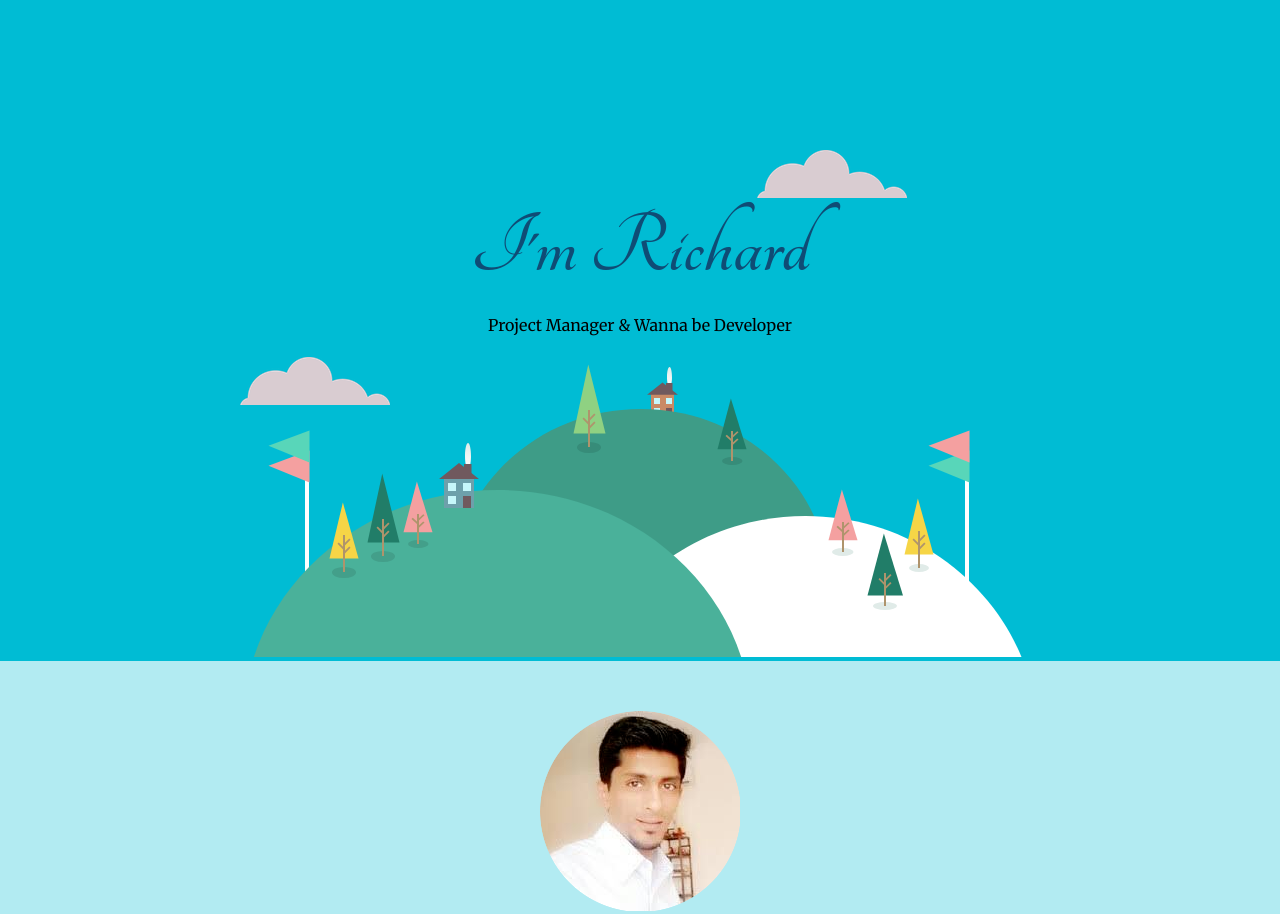
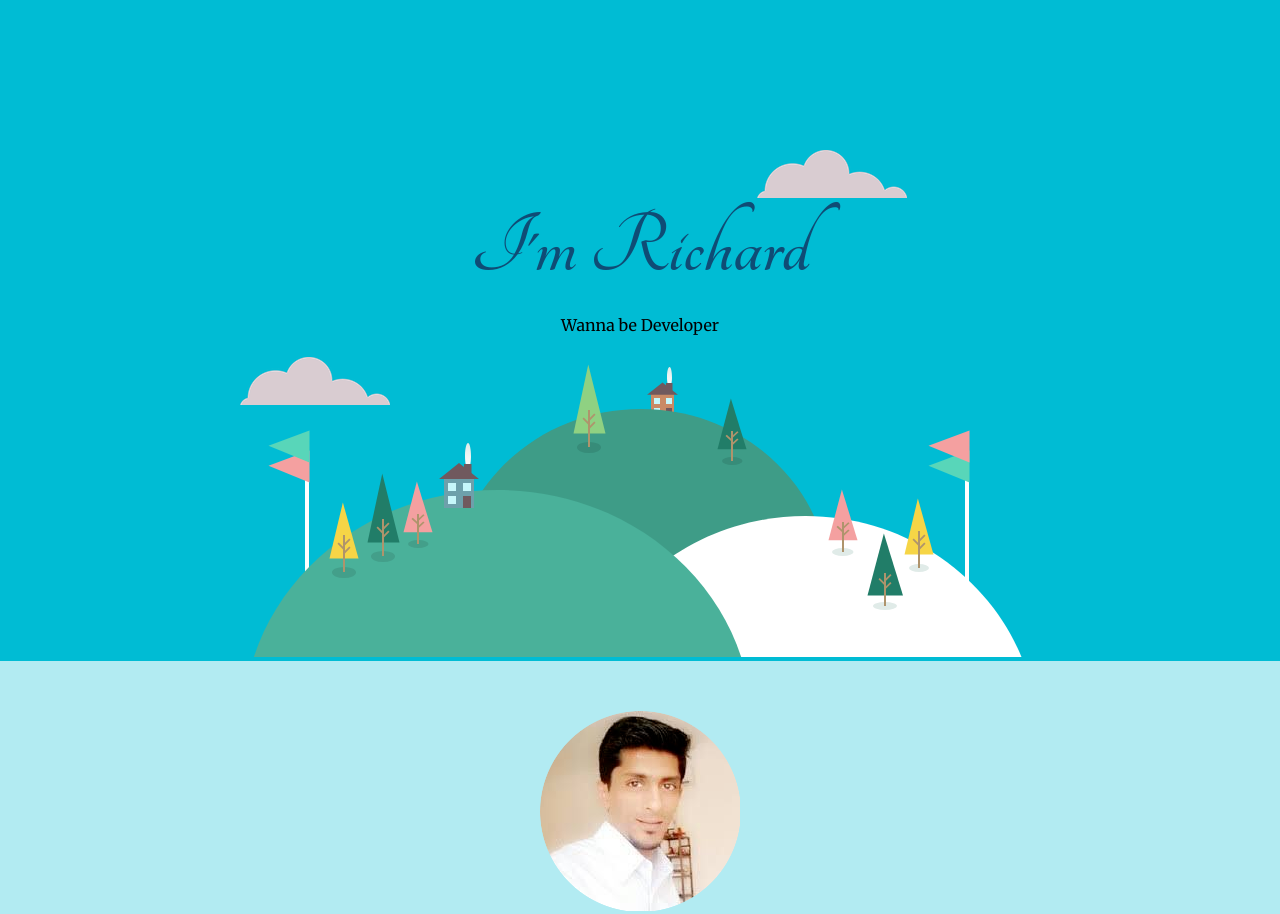
Before and after one commit to richard1805/cv, a plain HTML site: page index.html in a window 1280 px wide. Shown: the top 914 px of the page. Drawn offline with Linux system fonts and the light colour scheme; files that its build step writes are made by us from their sources.

Commit message:
Update index.html

```diff
--- a/index.html
+++ b/index.html
@@ -16,7 +16,7 @@
   <div id="overlay">
     <img class="top-cloud" src="cloud.png" alt="cloud" />
     <h1>I'm Richard</h1>
-    <p>Project Manager & Wanna be Developer</p>
+    <p>Wanna be Developer</p>
     <img class="bottom-cloud" src="cloud.png" alt="cloud" />
     <img class="mountain" src="land.svg" alt="land" />
   </div>
```
